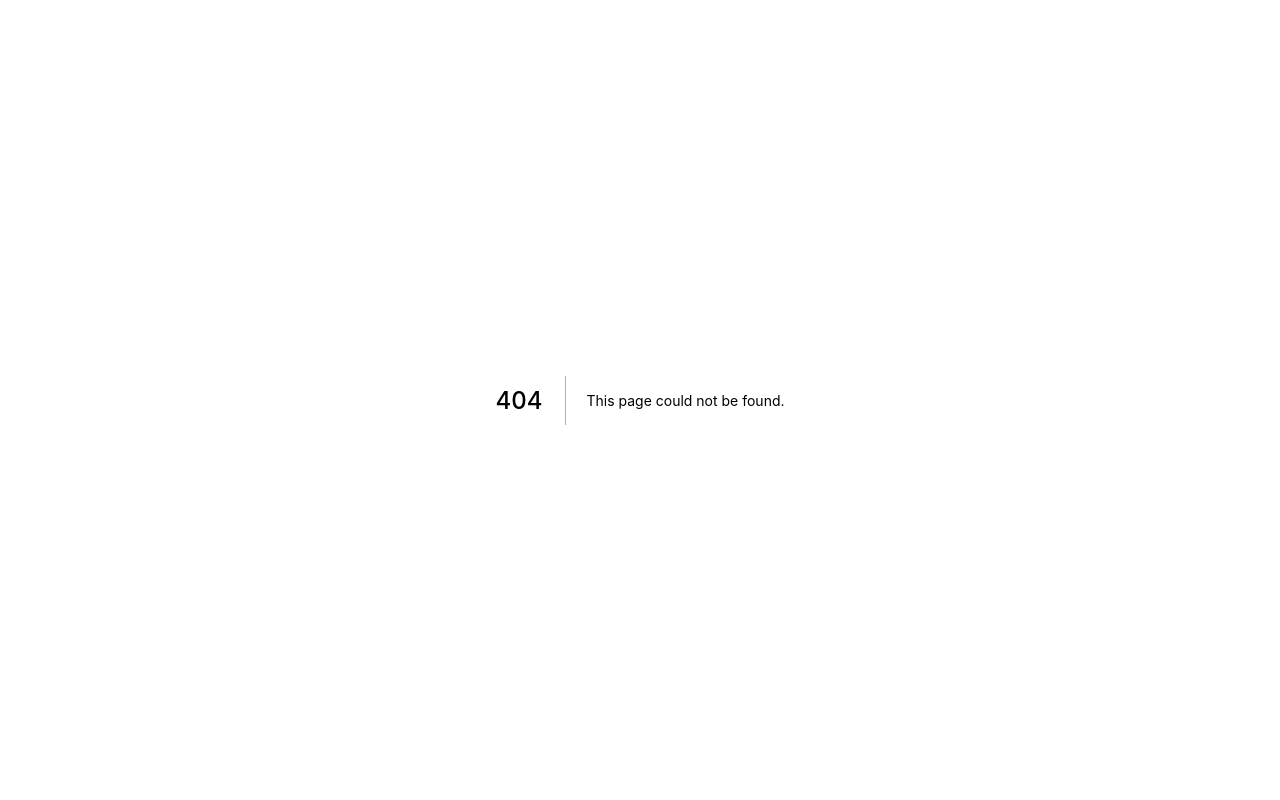
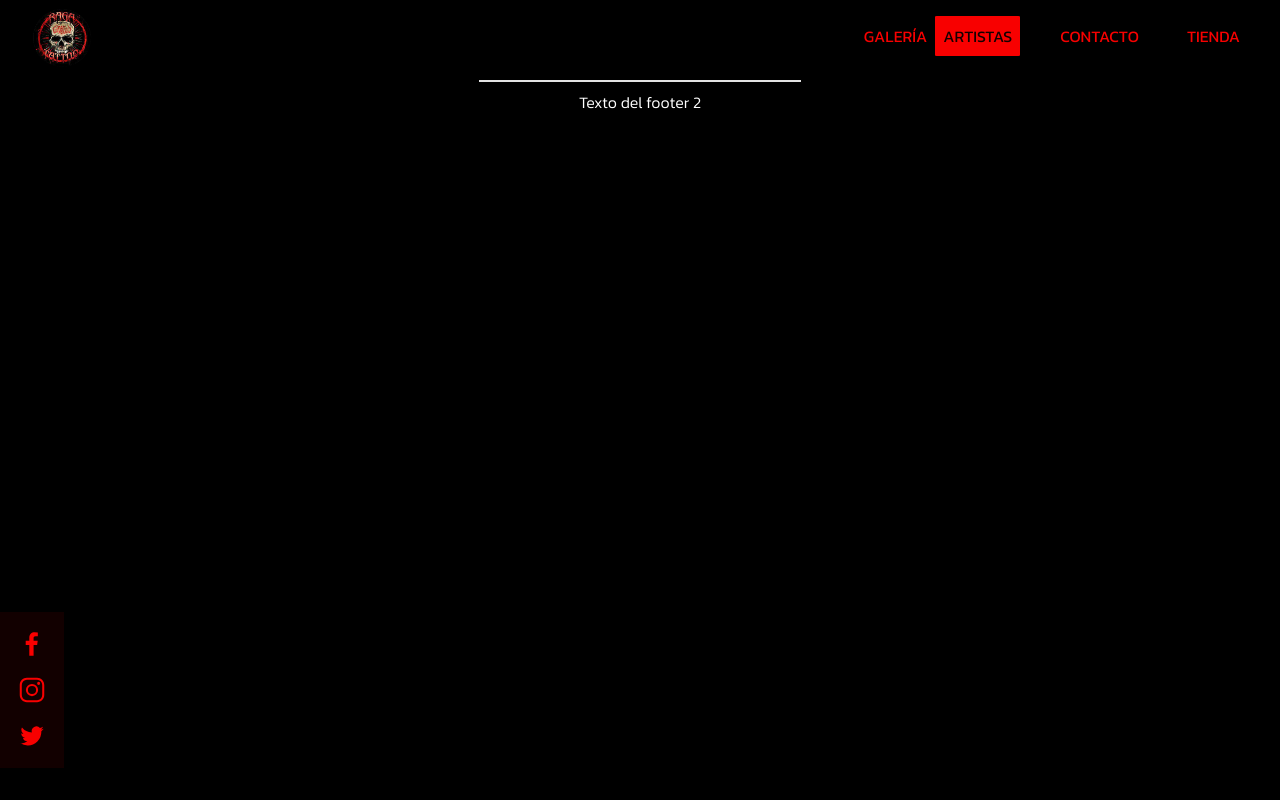
Before and after one commit to BelicStorm/TattooPageTemplate, a Next.js app: page /artistas in a window 1280 px wide. Before the commit this address had no page. Built offline with nearby package versions, Linux system fonts and the light colour scheme.

Commit message:
add artists page

```diff
--- /dev/null
+++ b/pages/artistas.js
@@ -0,0 +1,9 @@
+import Layout from "../components/layout.component";
+
+export default function ArtistsPage() {
+  return (
+    <Layout actual="artistas">
+      <section className="ArtContainer container"></section>
+    </Layout>
+  );
+}
```
